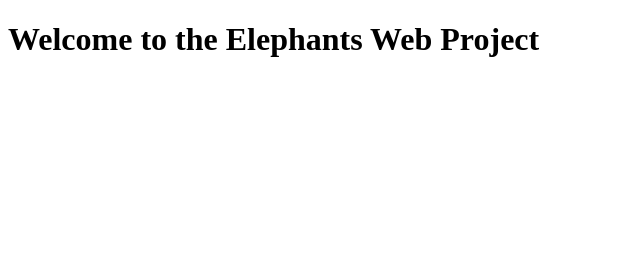
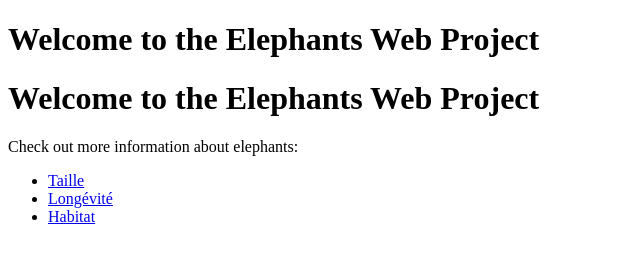
Before and after one commit to victor080908/victor080908.github.io, a plain HTML site: page index.html in a window 1280 px wide. Shown: the whole page, without its empty margins (0-640 px from the left). Drawn offline with Linux system fonts and the light colour scheme.

Commit message:
Update index.html

```diff
--- a/index.html
+++ b/index.html
@@ -13,3 +13,25 @@
 </body>
 
 </html>
+<!DOCTYPE html>
+<html lang="en">
+
+<head>
+    <meta charset="UTF-8">
+    <meta name="viewport" content="width=device-width, initial-scale=1.0">
+    <title>Elephants Web Project</title>
+    <link rel="stylesheet" href="feuilledestyle.css">
+</head>
+
+<body>
+    <h1>Welcome to the Elephants Web Project</h1>
+
+    <p>Check out more information about elephants:</p>
+    <ul>
+        <li><a href="Taille.html">Taille</a></li>
+        <li><a href="Longévité.html">Longévité</a></li>
+        <li><a href="Habitat.html">Habitat</a></li>
+    </ul>
+</body>
+
+</html>
```
